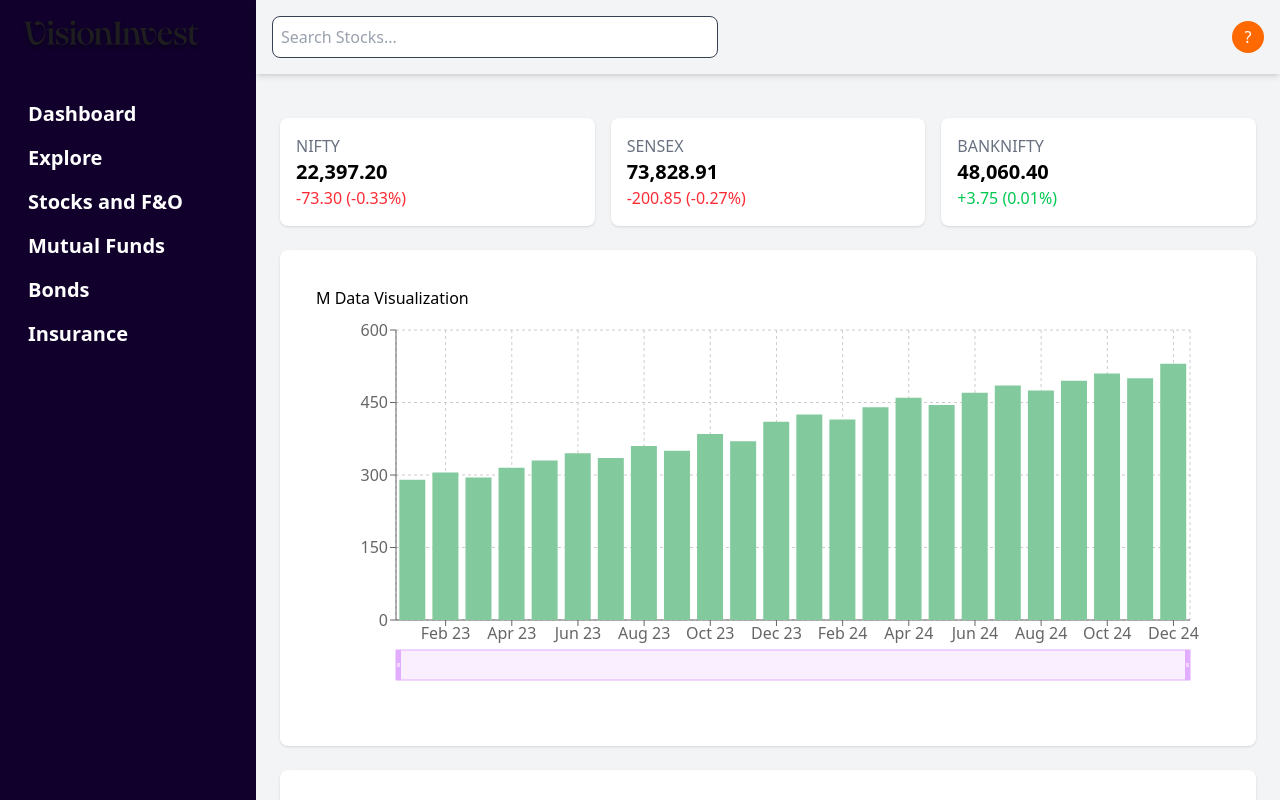
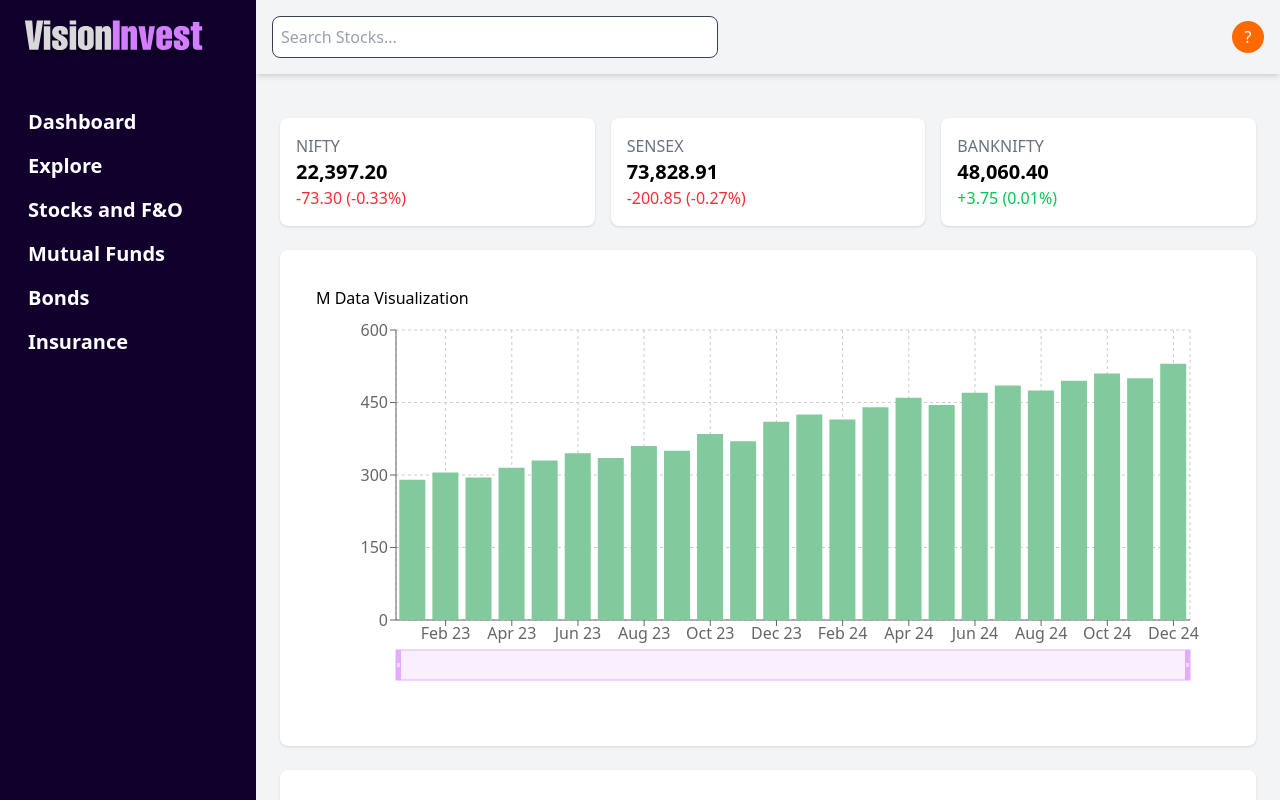
Before and after one commit to A1YAARY/vision-codecrafter2.0, a React (Vite) app in the folder client/: page /dashboard in a window 1280 px wide. Shown: the top 800 px of the page. Built offline with nearby package versions, Linux system fonts and the light colour scheme.

Commit message:
added logo

```diff
--- a/client/src/components/AdmSidebar.jsx
+++ b/client/src/components/AdmSidebar.jsx
@@ -1,7 +1,7 @@
 import React, { useState } from "react";
 import { Link } from "react-router-dom";
 import { useNavigate } from "react-router-dom";
-import logo from "../assets/Logo.svg";
+import logo from "../assets/VisionInvest.svg";
 
 
 const Sidebar = () => {
@@ -26,7 +26,7 @@ const Sidebar = () => {
         href="/dashboard"
         className="flex items-center space-x-3 rtl:space-x-reverse"
       >
-        <img src={logo} className="h-8" alt="Flowbite Logo" />
+        <img src={logo} className="h-10" alt="Flowbite Logo" />
       </a>
       <ul className="list-none p-0 m-0">
         <li
--- a/client/src/components/sidebar.jsx
+++ b/client/src/components/sidebar.jsx
@@ -1,7 +1,8 @@
 import React, { useState } from "react";
 import { Link } from "react-router-dom";
 import { useNavigate } from "react-router-dom";
-import logo from "../assets/Logo.svg";
+import logo from "../assets/VisionInvest.svg";
+
 
 
 const Sidebar = () => {
@@ -26,7 +27,7 @@ const Sidebar = () => {
         href="/dashboard"
         className="flex items-center space-x-3 rtl:space-x-reverse"
       >
-        <img src={logo} className="h-8" alt="Flowbite Logo" />
+        <img src={logo} className="h-10" alt="Flowbite Logo" />
       </a>
       <ul className="list-none p-0 m-0">
         <li
```
